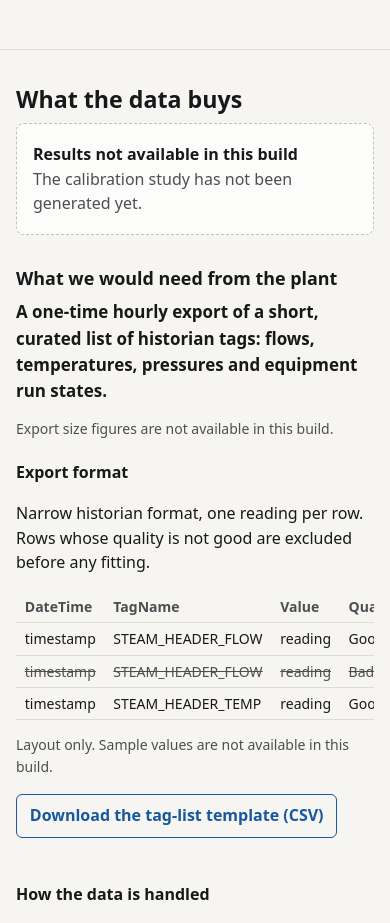
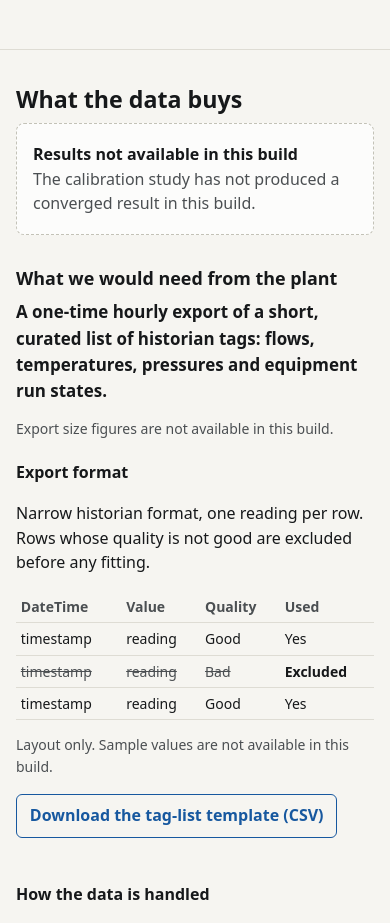
Before and after one commit to exanauts/campus-steam-exa, a plain HTML site: page site/index.html in a window 390 px wide. Shown: the part 1188-2111 px from the top of the page. Drawn offline with Linux system fonts and the light colour scheme; no server answers.

Commit message:
Show the calibration result and measured export on the site
Lead with the recovery error against the number of tags at one month of data, and leave longer records out of the chart. State the campus and coefficient scope of the test, read the export figures and the excluded sample from calibration.json, and use the generated tag template.

Co-Authored-By: Claude Opus 5.5 <noreply@anthropic.com>
Claude-Session: https://claude.ai/code/session_01MsLzHjkmBZnrPdsUQQZ5Y7

```diff
--- /dev/null
+++ b/site/assets/calibration.js
@@ -0,0 +1,109 @@
+// "What the data buys": reads calibration.json (docs/site-data.md, "Calibration").
+// Fields the page does not use are ignored, so the file can grow without changing this module.
+import { el, missing, num } from "./format.js";
+import { lineChart } from "./charts.js";
+
+// The chart holds the length of record fixed. Results for other lengths are not shown.
+const CHART_MONTHS = 1;
+
+// All wording of the section is here, so it can be revised without touching the drawing code.
+const TEXT = {
+  leadFalling: (first, last) => `With one month of data, more of the right tags reduce the recovery error: the largest error falls from ${first.label} with ${first.tags} tags to ${last.label} with ${last.tags} tags.`,
+  leadMixed: (first, last) => `With one month of data, the largest recovery error is ${first.label} with ${first.tags} tags and ${last.label} with ${last.tags} tags.`,
+  chartTitle: "Largest recovery error against number of tags, with one month of data",
+  chartNote: "Every point uses one month of data. This page makes no claim about longer records.",
+  method: "The campus in this test is simulated, so its true pipe coefficients are known, and the recovery error compares each estimate with those true values. This is a test on synthetic data, not a result from a real plant.",
+  campus: (test, shown) => `This demonstration uses the ${test}-junction synthetic campus, not the ${shown ? `${shown}-junction ` : ""}demo campus shown in the animation.`,
+  groups: (names) => `Only steam-side coefficient groups are estimated${names ? ` (${names})` : ""}. Condensate-side and per-pipe coefficients are not identifiable from these tags.`,
+  noChart: " The calibration study has not produced a converged result in this build.",
+  noFigures: "Export size figures are not available in this build.",
+  figuresNote: "Measured on the synthetic export used in this demonstration.",
+  quality: (h) => `In that file ${h.good_percent}% of tag-hours are usable Good readings. ${num(h.excluded_bad)} Bad and ${num(h.excluded_uncertain)} Uncertain readings are excluded, and ${num(h.absent)} tag-hours have no reading. Nothing is filled in.`,
+  sampleLayout: "Layout only. Sample values are not available in this build.",
+  sampleSynthetic: "Synthetic example rows.",
+  sampleExcluded: (e, bad) => `Synthetic readings from ${e.tag}, in ${e.unit}. The Bad reading of ${bad.value.toFixed(1)} ${e.unit} is excluded: the mean of these readings is ${e.mean_after_exclusion.toFixed(1)} ${e.unit} without it and would be ${e.mean_with_bad_sample.toFixed(1)} ${e.unit} with it.`,
+};
+
+const percent = (v) => `${v.toFixed(1)}%`;
+
+export function normalizeCalibration(raw) {
+  if (!raw) return null;
+  const cells = Array.isArray(raw.grid?.cells) ? raw.grid.cells : [];
+  const points = cells
+    .filter((c) => c.months === CHART_MONTHS && c.converged === true && Number.isFinite(c.tags) && Number.isFinite(c.max_error_percent))
+    .map((c) => ({ tags: c.tags, error: c.max_error_percent, label: percent(c.max_error_percent) }))
+    .sort((a, b) => a.tags - b.tags);
+  const coefficients = raw.true_coefficients;
+  const estimated = Array.isArray(coefficients?.groups) && Array.isArray(coefficients?.estimated)
+    ? coefficients.groups.filter((_, i) => coefficients.estimated[i] === true) : [];
+  return {
+    points, estimated,
+    subtitle: raw.chart?.subtitle || null, xLabel: raw.chart?.x_label || "Tags used", yLabel: raw.chart?.y_label || "Largest recovery error (%)",
+    junctions: raw.network?.junctions ?? null,
+    ask: raw.ask || null, historian: raw.historian || null,
+    example: raw.bad_quality_example || null,
+    sampleRows: Array.isArray(raw.sample_rows) ? raw.sample_rows : null,
+  };
+}
+
+export function renderCalibration(host, cal, shownJunctions) {
+  if (!cal || cal.points.length < 2) return missing(host, TEXT.noChart);
+  host.replaceChildren();
+  const first = cal.points[0], last = cal.points[cal.points.length - 1];
+  const falling = cal.points.every((p, i) => i === 0 || p.error < cal.points[i - 1].error);
+  el("p", { class: "lead" }, host, falling ? TEXT.leadFalling(first, last) : TEXT.leadMixed(first, last));
+  lineChart(el("div", { class: "charts" }, host), {
+    title: TEXT.chartTitle, subtitle: cal.subtitle, xLabel: cal.xLabel, yLabel: cal.yLabel, yScale: "log",
+    labelEnds: (p) => percent(p.y), yFormat: (v) => `${+v.toPrecision(3)}`,
+    series: [{ name: "Largest recovery error (%)", color: "var(--s1)", points: cal.points.map((p) => ({ x: p.tags, y: p.error })) }],
+  });
+  el("p", { class: "note" }, host, TEXT.chartNote);
+  const scope = el("ul", { class: "scope" }, host);
+  el("li", {}, scope, TEXT.method);
+  if (cal.junctions !== null) el("li", {}, scope, TEXT.campus(cal.junctions, shownJunctions));
+  el("li", {}, scope, TEXT.groups(cal.estimated.join(" and ")));
+}
+
+export function renderAsk(host, cal) {
+  const ask = cal?.ask;
+  const items = ask ? [
+    ["Curated tags", ask.tag_count, (v) => num(v)],
+    ["History", ask.years, (v) => `${num(v)} years`],
+    ["Rows", ask.rows, (v) => num(v)],
+    ["File size", ask.size_label, (v) => v],
+  ].filter(([, v]) => v !== undefined && v !== null) : [];
+  host.replaceChildren();
+  if (!items.length) {
+    el("p", { class: "note" }, host, TEXT.noFigures);
+    return;
+  }
+  const dl = el("dl", { class: "stats" }, host);
+  items.forEach(([k, v, f]) => { const d = el("div", {}, dl); el("dt", {}, d, k); el("dd", {}, d, f(v)); });
+  el("p", { class: "note" }, host, TEXT.figuresNote);
+  const h = cal.historian;
+  if (h && [h.good_percent, h.excluded_bad, h.excluded_uncertain, h.absent].every(Number.isFinite)) el("p", { class: "note" }, host, TEXT.quality(h));
+}
+
+const LAYOUT_ROWS = [
+  { DateTime: "timestamp", TagName: "STEAM_HEADER_FLOW", Value: "reading", Quality: "Good" },
+  { DateTime: "timestamp", TagName: "STEAM_HEADER_FLOW", Value: "reading", Quality: "Bad" },
+  { DateTime: "timestamp", TagName: "STEAM_HEADER_TEMP", Value: "reading", Quality: "Good" },
+];
+
+export function renderSample(body, note, cal) {
+  const example = cal?.example;
+  const samples = Array.isArray(example?.samples) && example.samples.length ? example.samples : null;
+  const rows = samples
+    ? samples.map((s) => ({ DateTime: s.time, TagName: example.tag, Value: s.value, Quality: s.quality, used: s.used === true }))
+    : (cal?.sampleRows?.length ? cal.sampleRows : LAYOUT_ROWS).map((r) => ({ ...r, used: String(r.Quality).toLowerCase() === "good" }));
+  body.replaceChildren();
+  rows.forEach((r) => {
+    const tr = el("tr", { class: r.used ? null : "bad" }, body);
+    [r.DateTime, r.TagName, r.Value, r.Quality].forEach((v) => el("td", {}, tr, String(v)));
+    el("td", {}, tr, r.used ? "Yes" : "Excluded");
+  });
+  const bad = samples?.filter((s) => s.used !== true) ?? [];
+  const means = Number.isFinite(example?.mean_after_exclusion) && Number.isFinite(example?.mean_with_bad_sample);
+  if (bad.length === 1 && means && Number.isFinite(bad[0].value)) note.textContent = TEXT.sampleExcluded(example, bad[0]);
+  else note.textContent = samples || cal?.sampleRows?.length ? TEXT.sampleSynthetic : TEXT.sampleLayout;
+}
--- a/site/assets/charts.js
+++ b/site/assets/charts.js
@@ -17,7 +17,7 @@ const linTicks = (lo, hi, n = 5) => {
 
 // series: [{ name, color, points: [{ x, y, hollow, note }] }]. marker: { x, label }, passed only when measured.
 export function lineChart(container, spec) {
-  const { title, subtitle, xLabel, yLabel, series, xScale = "linear", yScale = "linear", marker = null, yFormat = compact } = spec;
+  const { title, subtitle, xLabel, yLabel, series, xScale = "linear", yScale = "linear", marker = null, yFormat = compact, labelEnds = null } = spec;
   const box = el("div", { class: "chart" }, container);
   el("h4", {}, box, title);
   if (subtitle) el("p", { class: "sub" }, box, subtitle);
@@ -62,6 +62,9 @@ export function lineChart(container, spec) {
       const pts = [...s.points].sort((a, b) => a.x - b.x);
       el("path", { class: "ln", stroke: s.color, d: pts.map((p, i) => `${i ? "L" : "M"}${sx(p.x).toFixed(1)} ${sy(p.y).toFixed(1)}`).join("") }, svg);
       pts.forEach((p) => el("circle", { cx: sx(p.x), cy: sy(p.y), r: 4.5, fill: p.hollow ? "var(--surface)" : s.color, stroke: p.hollow ? s.color : "var(--surface)", "stroke-width": 2 }, svg));
+      if (labelEnds && pts.length > 1) {
+        [pts[0], pts[pts.length - 1]].forEach((p) => el("text", { class: "dlabel", x: sx(p.x), y: sy(p.y) - 11, "text-anchor": "middle" }, svg, labelEnds(p)));
+      }
     });
     const cross = el("line", { class: "cross", y1: m.t, y2: m.t + ih, visibility: "hidden" }, svg);
     let idx = -1;
--- a/site/assets/data.js
+++ b/site/assets/data.js
@@ -108,16 +108,3 @@ export function normalizeBenchmarks(raw) {
   const runs = raw.runs.filter((r) => Number.isFinite(r.size) && Number.isFinite(r.solve_s) && (r.device === "cpu" || r.device === "gpu"));
   return runs.length ? { runs, sizeLabel: raw.size_label || "Variables", notes: raw.notes || null, crossover: raw.crossover || null } : null;
 }
-
-export function normalizeCalibration(raw) {
-  if (!raw) return null;
-  const chart = raw.chart;
-  const seriesOk = chart && Array.isArray(chart.series) && chart.series.length > 0
-    && chart.series.every((s) => isNumArray(s.x) && isNumArray(s.y) && s.x.length === s.y.length);
-  return {
-    finding: typeof raw.finding === "string" ? raw.finding : null,
-    chart: seriesOk ? chart : null,
-    ask: raw.ask || null,
-    sample: Array.isArray(raw.sample_rows) ? raw.sample_rows : null,
-  };
-}
--- a/site/assets/main.js
+++ b/site/assets/main.js
@@ -1,7 +1,8 @@
-import { loadManifest, loadJSON, listed, dataUrl, normalizeNetwork, normalizeBenchmarks, normalizeCalibration, SCENARIO_DIR } from "./data.js";
-import { el, missing, compact, num } from "./format.js";
+import { loadManifest, loadJSON, listed, dataUrl, normalizeNetwork, normalizeBenchmarks, SCENARIO_DIR } from "./data.js";
+import { el, missing, compact } from "./format.js";
 import { lineChart } from "./charts.js";
 import { initHero } from "./hero.js";
+import { normalizeCalibration, renderCalibration, renderAsk, renderSample } from "./calibration.js";
 
 const $ = (id) => document.getElementById(id);
 const REPO = "https://github.com/exanauts/campus-steam-exa";
@@ -25,56 +26,6 @@ function renderFooter(info) {
   if (info.run_date) $("run-date").textContent = info.run_date;
   const hardware = [info.cpu_model, info.gpu_model].filter(Boolean).join(" / ");
   if (hardware) $("hardware").textContent = hardware;
-}
-
-function renderCalibration(cal) {
-  const host = $("calibration");
-  if (!cal || !cal.chart) return missing(host, " The calibration study has not been generated yet.");
-  host.replaceChildren();
-  if (cal.finding) el("p", { class: "lead" }, host, cal.finding);
-  const colors = ["var(--s1)", "var(--s2)"];
-  const c = cal.chart;
-  lineChart(el("div", { class: "charts" }, host), {
-    title: c.title || "Calibration result", subtitle: c.subtitle, xLabel: c.x_label, yLabel: c.y_label,
-    xScale: c.x_scale, yScale: c.y_scale,
-    series: c.series.map((s, i) => ({ name: s.name, color: colors[i % colors.length], points: s.x.map((x, k) => ({ x, y: s.y[k] })) })),
-  });
-}
-
-function renderAsk(cal) {
-  const host = $("ask-figures");
-  const ask = cal?.ask;
-  const items = ask ? [
-    ["Curated tags", ask.tag_count, (v) => `about ${num(v)}`],
-    ["History", ask.years, (v) => `about ${num(v)} years`],
-    ["Rows", ask.rows, (v) => `about ${num(v)}`],
-    ["File size", ask.size_label, (v) => v],
-  ].filter(([, v]) => v !== undefined && v !== null) : [];
-  host.replaceChildren();
-  if (!items.length) {
-    el("p", { class: "note" }, host, "Export size figures are not available in this build.");
-    return;
-  }
-  const dl = el("dl", { class: "stats" }, host);
-  items.forEach(([k, v, f]) => { const d = el("div", {}, dl); el("dt", {}, d, k); el("dd", {}, d, f(v)); });
-}
-
-function renderSample(cal) {
-  const body = $("sample-body");
-  const rows = cal?.sample?.length ? cal.sample : null;
-  const layout = [
-    { DateTime: "timestamp", TagName: "STEAM_HEADER_FLOW", Value: "reading", Quality: "Good" },
-    { DateTime: "timestamp", TagName: "STEAM_HEADER_FLOW", Value: "reading", Quality: "Bad" },
-    { DateTime: "timestamp", TagName: "STEAM_HEADER_TEMP", Value: "reading", Quality: "Good" },
-  ];
-  body.replaceChildren();
-  (rows || layout).forEach((r) => {
-    const good = String(r.Quality).toLowerCase() === "good";
-    const tr = el("tr", { class: good ? null : "bad" }, body);
-    [r.DateTime, r.TagName, r.Value, r.Quality].forEach((v) => el("td", {}, tr, String(v)));
-    el("td", {}, tr, good ? "Yes" : "Excluded");
-  });
-  $("sample-note").textContent = rows ? "Synthetic example rows." : "Layout only. Sample values are not available in this build.";
 }
 
 function renderTemplate() {
@@ -145,9 +96,9 @@ async function main() {
   ]);
   renderFooter(info);
   const cal = normalizeCalibration(calRaw);
-  await guarded($("calibration"), "The calibration result could not be drawn.", () => renderCalibration(cal));
-  await guarded($("ask-figures"), "The export figures could not be read.", () => renderAsk(cal));
-  await guarded(null, "sample", () => renderSample(cal));
+  await guarded($("calibration"), "The calibration result could not be drawn.", () => renderCalibration($("calibration"), cal, networkRaw?.junctions?.id?.length));
+  await guarded($("ask-figures"), "The export figures could not be read.", () => renderAsk($("ask-figures"), cal));
+  await guarded(null, "sample", () => renderSample($("sample-body"), $("sample-note"), cal));
   await guarded($("benchmarks"), "The measurements could not be drawn.", () => renderBenchmarks(normalizeBenchmarks(benchRaw)));
   await guarded($("map"), "The campus playback could not be drawn.", () => initHero(normalizeNetwork(networkRaw)));
 }
--- a/site/assets/site.css
+++ b/site/assets/site.css
@@ -108,7 +108,13 @@ h4 { font-size: 1rem; margin: 0 0 .3rem; }
 .strip svg { display: block; width: 100%; height: 42px; overflow: visible; }
 #scrubber { display: block; width: 100%; margin: 0; height: 24px; accent-color: var(--ink); cursor: pointer; }
 .strip-days { display: flex; justify-content: space-between; padding-inline: 11px; font-size: .75rem; color: var(--ink-2); white-space: nowrap; }
-@media (max-width: 30rem) { .strip-days .word { display: none; } }
+@media (max-width: 30rem) {
+  .strip-days .word { display: none; }
+  /* The note under the table names the tag, so the exclusion stays in view on a phone. */
+  .sample th:nth-child(2), .sample td:nth-child(2) { display: none; }
+  .sample th, .sample td { padding-inline: .3rem; }
+  .sample td:first-child { white-space: normal; }
+}
 .caption { font-size: .85rem; color: var(--ink-2); margin: .6rem 0 .4rem; max-width: 56rem; }
 
 details { margin-top: .5rem; }
@@ -138,6 +144,8 @@ thead th { color: var(--ink-2); font-weight: 600; }
 .links li { padding: .25rem 0; }
 .limits { max-width: 52rem; }
 .tag { display: inline-block; font-size: .75rem; font-weight: 650; border: 1px solid var(--ink-3); border-radius: 4px; padding: 0 .35rem; margin-right: .4rem; white-space: nowrap; }
+.scope { max-width: 46rem; margin: .5rem 0 0; padding-left: 1.1rem; }
+.scope li { margin-bottom: .3rem; }
 .download { display: inline-block; padding: .55rem .8rem; border: 1px solid var(--link); border-radius: 6px; font-weight: 600; text-decoration: none; }
 
 .charts { display: grid; gap: 1.5rem; grid-template-columns: minmax(0, 1fr); margin-top: .75rem; }
```
Also changed, not shown: scripts/ci/tag_template.csv (deleted, +0 -26 lines), test/fixtures/site_mock/generate_mock.mjs (+17 -15 lines), 1 other file.
